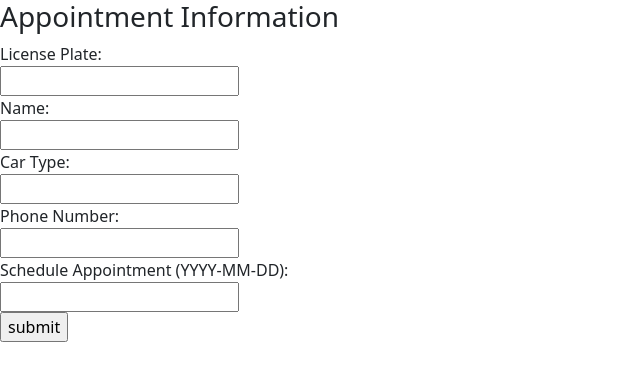
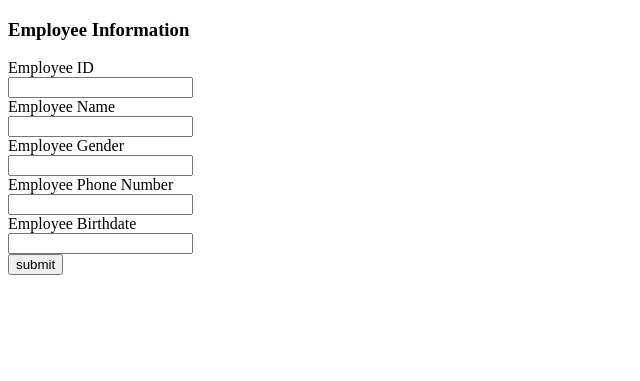
Before and after one commit to athicus/Flask_Project2, a Flask app: page /register in a window 1280 px wide. Shown: the top 381 px of the page, without its empty margins (0-640 px from the left). Run offline with Flask 3, Linux system fonts and the light colour scheme; some libraries are stand-ins or nearby versions.

Commit message:
Update register.htm

```diff
--- a/templates/register.htm
+++ b/templates/register.htm
@@ -1,26 +1,22 @@
 <!doctype html>
 <html>
-   <head>
-      <title>Schedule Your Appointment</title>
-      <link rel="stylesheet" href="https://cdn.jsdelivr.net/npm/bootstrap@5.3.0/dist/css/bootstrap.min.css">
-</head>
    <body>
       <form action = "{{ url_for('addrec') }}" method = "POST">
-         <h3>Appointment Information</h3>
-         License Plate:<br>
+         <h3>Employee Information</h3>
+         Employee ID<br>
          <input type = "text" name = "id" /></br>
 
-         Name:<br>
+         Employee Name<br>
          <input type = "text" name = "nm" /></br>
 
-         Car Type:<br>
+         Employee Gender<br>
          <input name = "gen" ></textarea><br>
 
-         Phone Number:<br>
-         <input type = "text" name = "phn" /></br>
+         Employee Phone Number<br>
+         <input type = "text" name = "phn" /><br>
 
-         Schedule Appointment (YYYY-MM-DD):<br>
-         <input type="text" name="bd" /></br>
+         Employee Birthdate<br>
+         <input type = "text" name = "bd" /><br>
          <input type = "submit" value = "submit" /><br>
       </form>
    </body>
```
